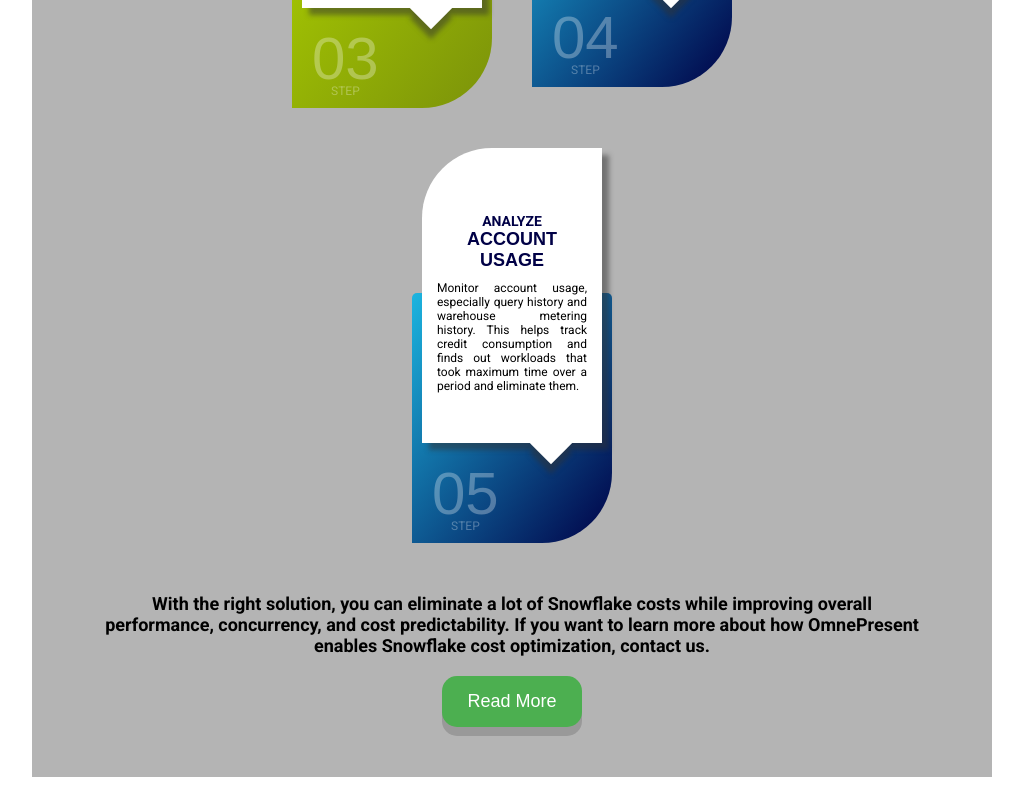
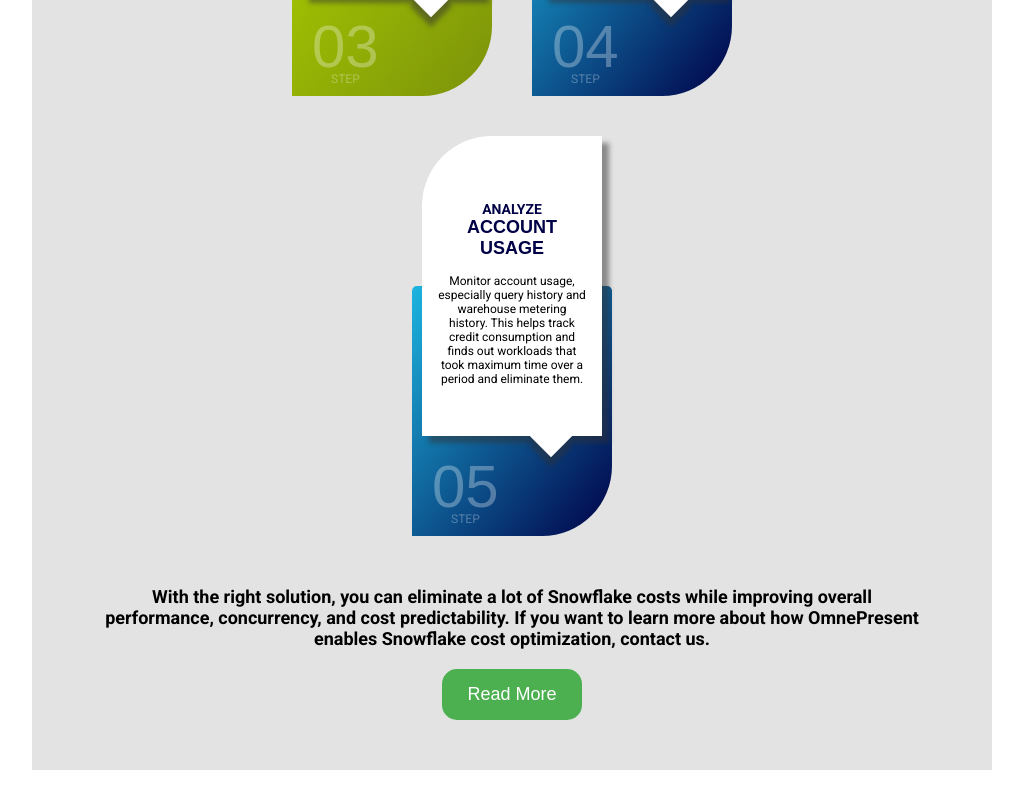
Before and after one commit to parmindersinghsebi/Infographics, a plain HTML site: page index.html in a window 1280 px wide. Shown: the part 958-1748 px from the top of the page, without its empty margins (128-1151 px from the left). Drawn offline with Linux system fonts and the light colour scheme; some icons are missing.

Commit message:
Add files via upload

```diff
--- a/style.css
+++ b/style.css
@@ -44,7 +44,7 @@ h2{
     background-color: #4CAF50;
     border: none;
     border-radius: 15px;
-    box-shadow: 0 9px #999;
+
   }
 
   .btn1:hover {background-color: #3e8e41}
@@ -72,6 +72,7 @@ h2{
 }
 .card-header {
   width: 90%;
+  height: 300px;
   background: #fff;
   margin: 0 auto;
   display: flex;
@@ -108,6 +109,9 @@ h2{
     justify-content: center;
     width: 100%;
     background: #80808096;
+    margin-top:20px;
+    margin-bottom:20px;
+
 }
 .card-header i {
   font-size: 40px;
@@ -127,8 +131,8 @@ h2{
 }
 .card-header p {
   font-size: 12px;
-  text-align: justify;
-  margin-top: 10px;
+  text-align: center;
+    margin-top: 15px;
 }
 .card-footer {
   width: 100%;
@@ -210,6 +214,8 @@ h2{
       width: 75%;
       padding-left: 3%;
       padding-right: 3%;
-      background: #80808096;
+      background: #80808038;
+      margin-top:20px;
+    margin-bottom:20px;
   }
 }
```
